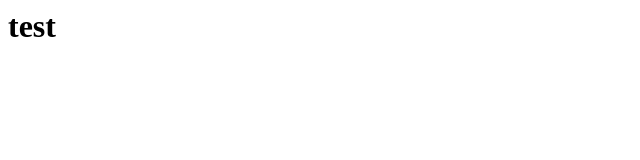
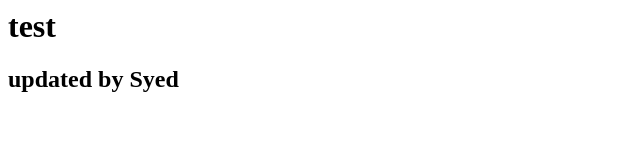
Before and after one commit to syedtakbar/TestRepository, a plain HTML site: page index.html in a window 1280 px wide. Shown: the whole page, without its empty margins (0-640 px from the left). Drawn offline with Linux system fonts and the light colour scheme.

Commit message:
added a line...

```diff
--- a/index.html
+++ b/index.html
@@ -1,5 +1,6 @@
 <html>
     <body>
         <h1>test</h1>
+        <h2>updated by Syed </h2>
     </body>
 </html>
```
